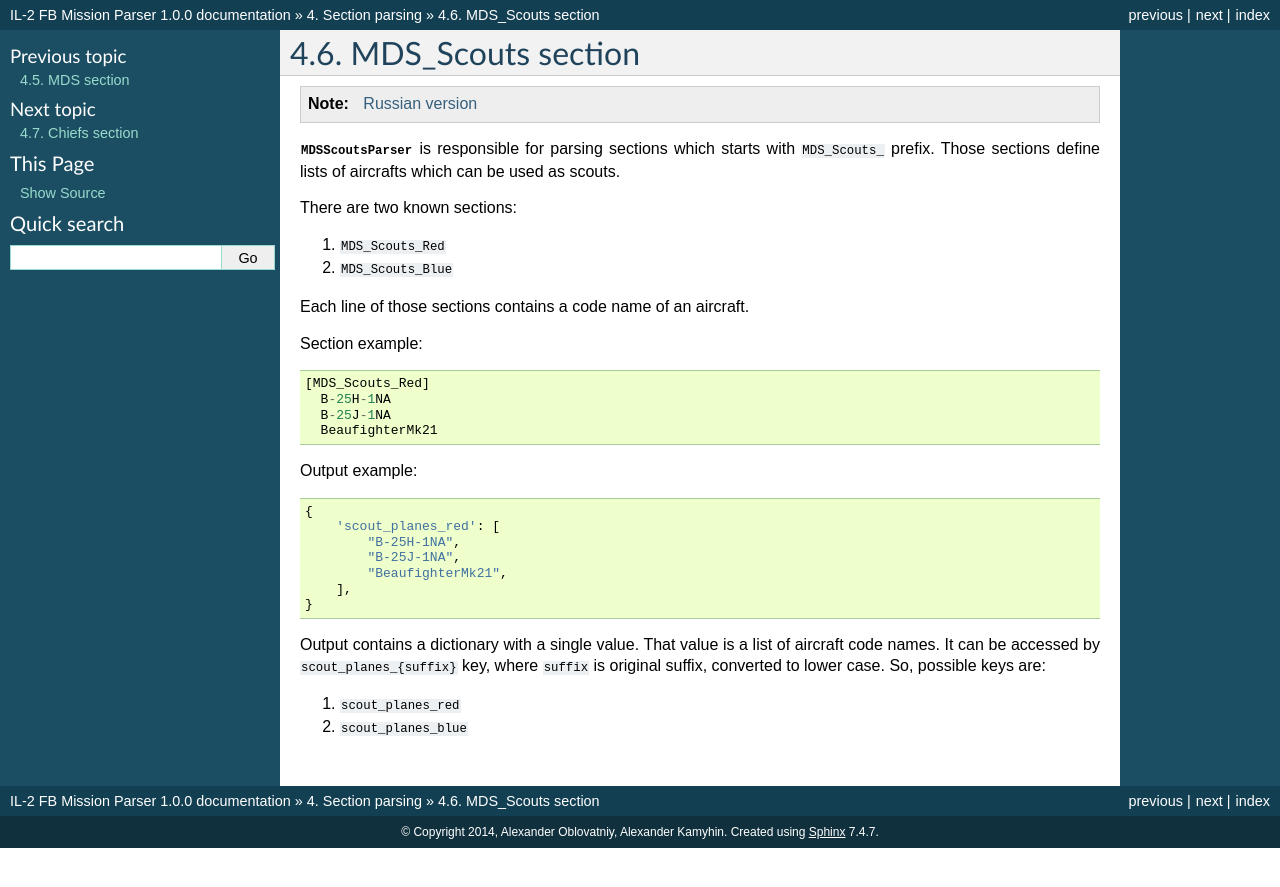
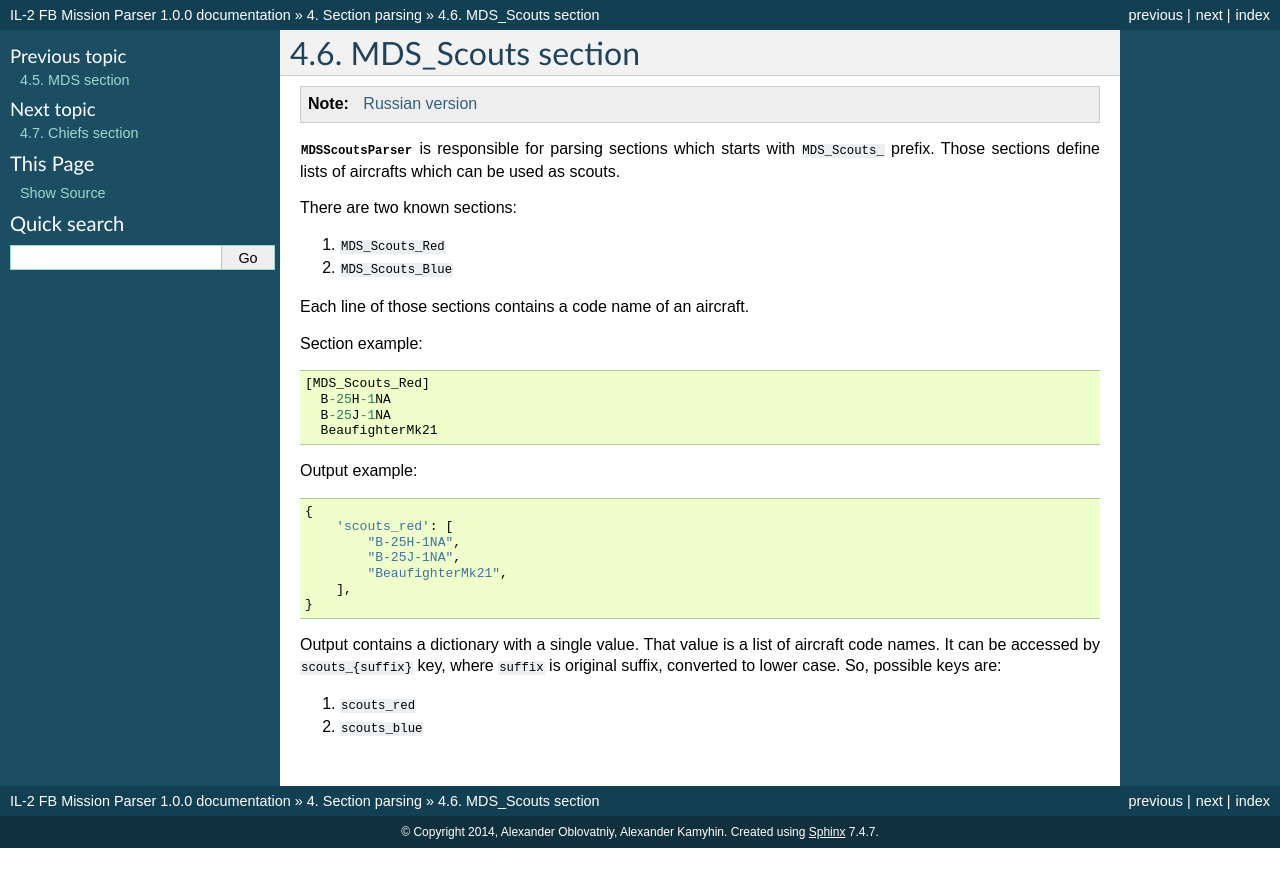
Before and after one commit to IL2HorusTeam/il2fb-mission-parser, a Sphinx documentation site: the page built from docs/parsers/mds-scouts.rst, in a window 1280 px wide. Shown: the top 887 px of the page. Built offline with Sphinx 7.4.7, drawn with Linux system fonts in a browser that asks for light colours.

Commit message:
update docs for "MDS_Scouts" section parser

```diff
--- a/docs/parsers/mds-scouts.rst
+++ b/docs/parsers/mds-scouts.rst
@@ -30,7 +30,7 @@ Output example:
 .. code-block:: python
 
     {
-        'scout_planes_red': [
+        'scouts_red': [
             "B-25H-1NA",
             "B-25J-1NA",
             "BeaufighterMk21",
@@ -38,8 +38,8 @@ Output example:
     }
 
 Output contains a dictionary with a single value. That value is a list of
-aircraft code names. It can be accessed by ``scout_planes_{suffix}`` key, where
+aircraft code names. It can be accessed by ``scouts_{suffix}`` key, where
 ``suffix`` is original suffix, converted to lower case. So, possible keys are:
 
-#. ``scout_planes_red``
-#. ``scout_planes_blue``
+#. ``scouts_red``
+#. ``scouts_blue``
```
